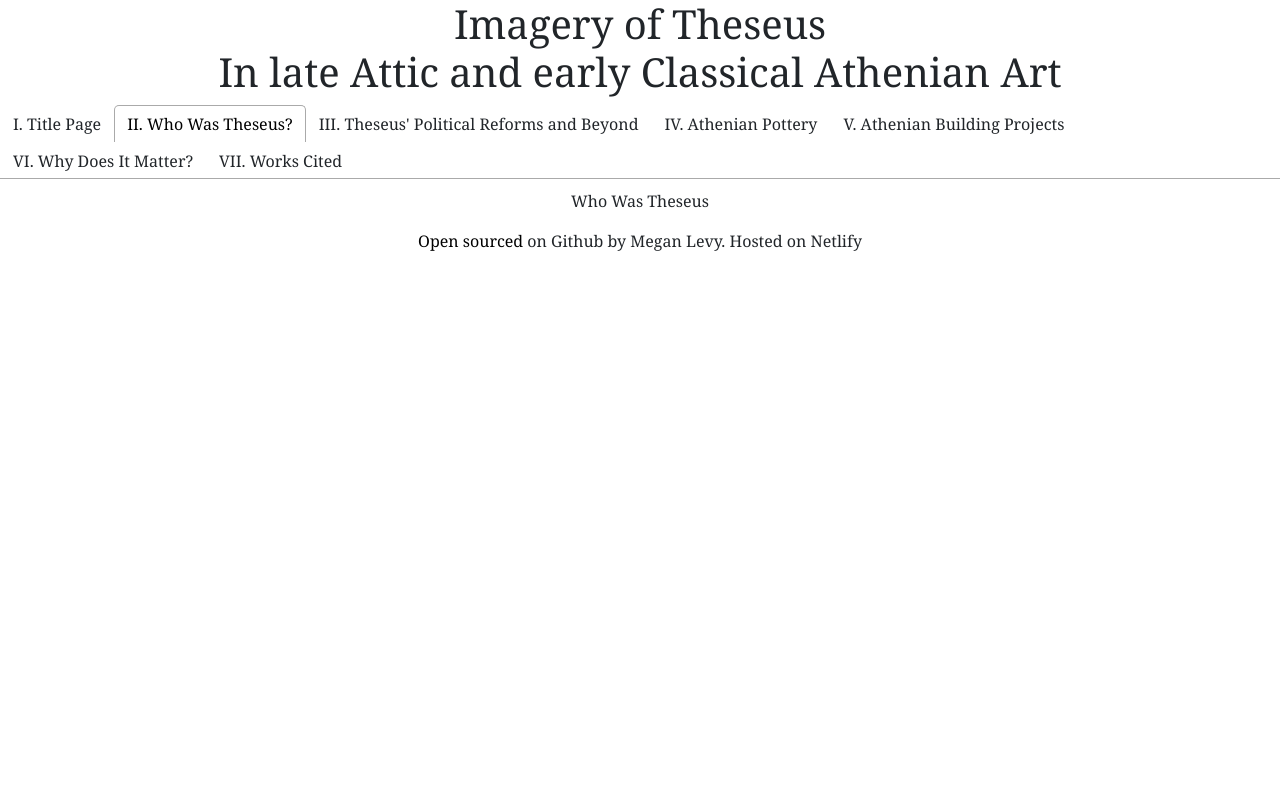
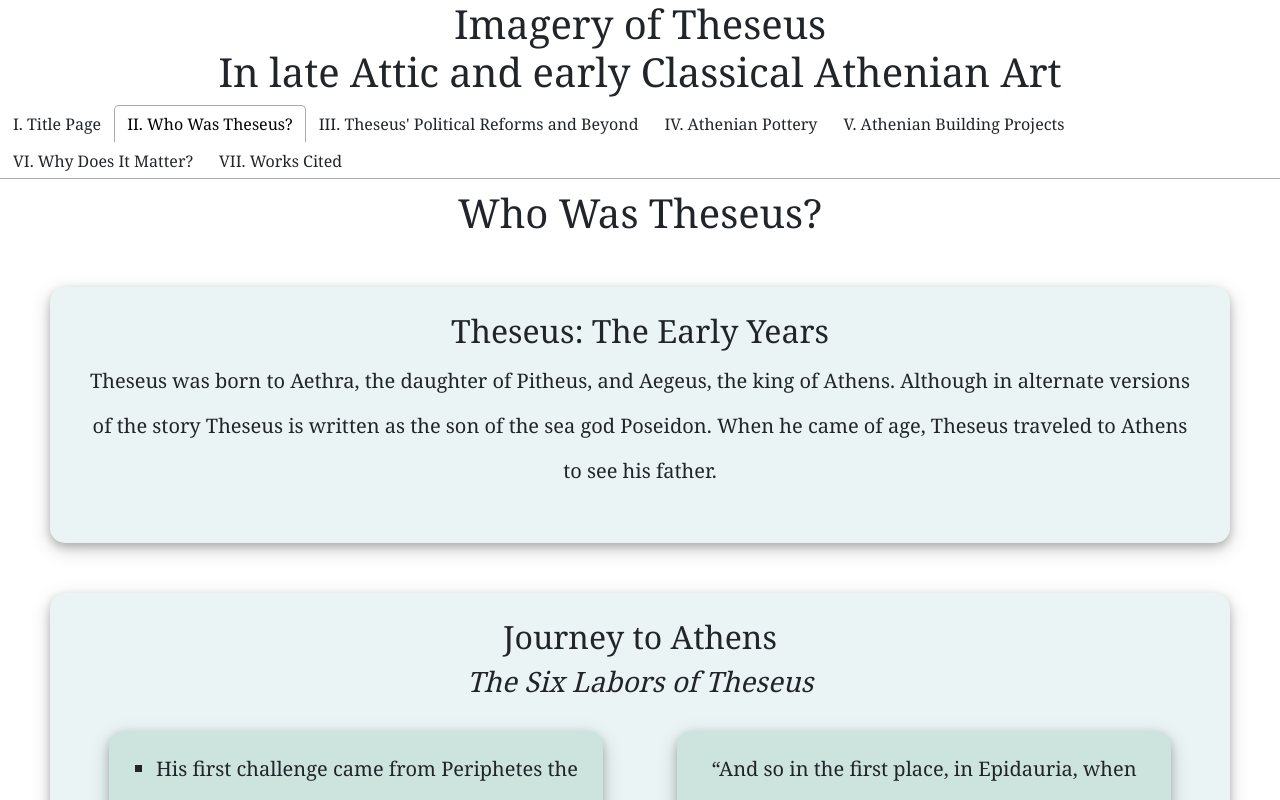
Before and after one commit to megan-levy/Theseus_React_Thesis, a React (Create React App) app: page / in a window 1280 px wide. Both pictures are taken after a click on the tab "II. Who Was Theseus?". Shown: the top 800 px of the page. Built offline with nearby package versions, Linux system fonts and the light colour scheme.

Commit message:
Who Was Theseus tab begun

```diff
--- a/src/tabs.js
+++ b/src/tabs.js
@@ -3,6 +3,7 @@ import { Tab, Tabs, TabList, TabPanel } from 'react-tabs';
 import 'react-tabs/style/react-tabs.css';
 import Titlepage from "./titlePage";
 import WorksCited from "./worksCited";
+import History from "./whowasTheseus";
 
  export default function Options () {
     return (
@@ -26,12 +27,11 @@ import WorksCited from "./worksCited";
                 <Titlepage />
             </div>
         </TabPanel>
-    <TabPanel>
-            <p>
-                Who Was Theseus
-            </p>
-
-    </TabPanel>
+        <TabPanel>
+            <div>
+                <History />
+            </div>
+        </TabPanel>
     <TabPanel>
             <p>
                 Theseus' Political Reforms and Beyond
@@ -77,7 +77,7 @@ import WorksCited from "./worksCited";
 
     </Tabs >
 <footer>
-    <a href = "https://github.com/megan-levy/Theseus_React_Thesis">Open sourced</a> on Github by Megan Levy. Hosted on Netlify
+    Open sourced <a href = "https://github.com/megan-levy/Theseus_React_Thesis" >on Github </a>  by Megan Levy
 </footer>
 </div>
     );
--- /dev/null
+++ b/src/whowasTheseus.css
@@ -0,0 +1,22 @@
+.history {
+    font-size: 20px;
+    line-height: 45px;
+    font-family: 'Noto Serif', serif;
+    margin: 50px;
+    background-color: #eaf4f4;
+    padding: 34px;
+    border-radius: 15px;
+    box-shadow:  0 4px 8px 0 rgba(0, 0, 0, 0.2), 0 6px 20px 0 rgba(0, 0, 0, 0.19);
+    padding-top: 25px;
+}
+
+.h2 {
+    font-size: 10px;
+}
+.six_labors {
+    background-color: #cce3de;
+    border-radius: 15px;
+    box-shadow:  0 4px 8px 0 rgba(0, 0, 0, 0.2), 0 6px 20px 0 rgba(0, 0, 0, 0.19);
+    margin: 25px;
+    padding: 15px;
+}
--- /dev/null
+++ b/src/whowasTheseus.js
@@ -0,0 +1,80 @@
+import React from "react";
+import whowasTheseus from "./whowasTheseus.css";
+
+export default function History() {
+    return (
+        <div className = "historyCOntainer">
+
+        <h1>
+            Who Was Theseus?
+        </h1>
+
+        <div className = "history">
+            <h2>
+                Theseus: The Early Years
+            </h2>
+            <p>
+            Theseus was born to Aethra, the daughter of Pitheus, and Aegeus, the king of Athens.
+            Although in alternate versions of the story Theseus is written as the son of the sea god Poseidon.
+             When he came of age, Theseus traveled to Athens to see his father.
+            </p>
+        </div>
+
+        <div className = "history">
+            <h2>
+                Journey to Athens
+            </h2>
+            <h3>
+              <i>The Six Labors of Theseus</i>
+            </h3>
+            <div className = "row">
+                <div className = "col-6">
+                    <div className = "six_labors">
+                        <ul>
+                            <li>
+                            His first challenge came from Periphetes the club bearer.
+                            </li>
+                            <li>
+                            At the Isthmus of Corinth, he killed Sinis the Pine Bender
+                            </li>
+                            <li>
+                            He bested the Crommyonian sow
+                            </li>
+                            <li>
+                            threw Sciron off the cliff which he had previously been throwing people off
+                            </li>
+                            <li>
+                            slew Procrustes who killed people with the rack (A device which was used to stretch victims)
+                            </li>
+                            <li>
+                             killed Cercyon who forced strangers to wrestle him
+                            </li>
+                        </ul>
+                    </div>
+                </div>
+                <div className = "col-6">
+                     <div className = "six_labors">
+                        <p>
+                        “And so in the first place, in Epidauria, when Periphetes, who used a club as his weapon and on this account was called Club-bearer,
+                        laid hold of him and tried to stop his progress, he grappled with him and slew him.
+                        And being pleased with the club, he took it and made it his weapon and continued to use it, just as Heracles did with the lion’s skin.”
+                        </p>
+                        <p>
+                       <i>Plutarch's Lives. Vol. 1. Loeb Classical Library, 1914. pg. 17</i>
+                        </p>
+                    </div>
+                </div>
+            </div>
+        </div>
+
+        <div className = "history">
+            test
+        </div>
+
+        <div className = "history">
+            test
+        </div>
+
+        </div>
+    )
+}
```
